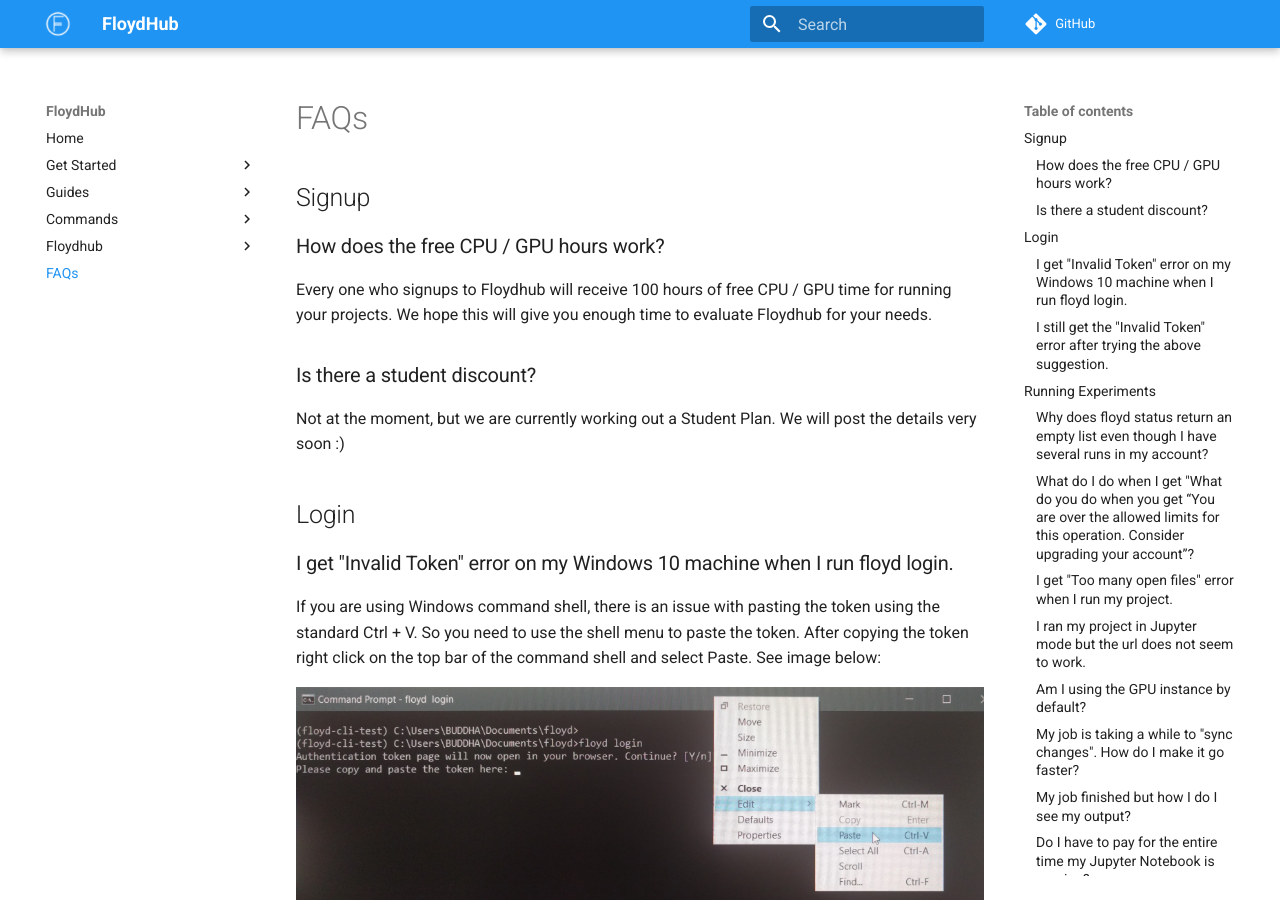
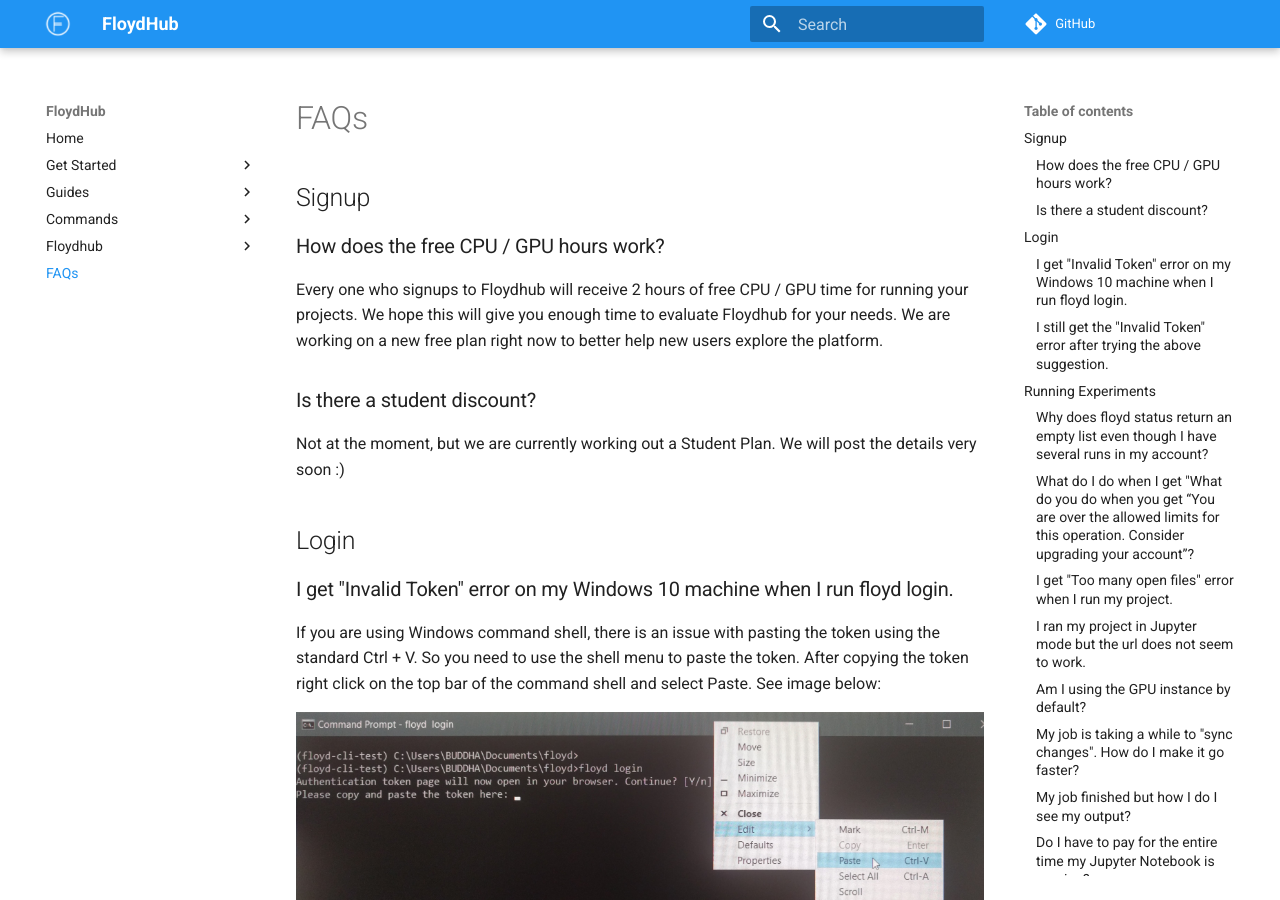
Before and after one commit to floydhub/floyd-docs, an MkDocs documentation site: the page built from docs/faq.md, in a window 1280 px wide and 900 px high. Built offline with MkDocs 1.6.1 and Material for MkDocs 9.7.7, drawn with Linux system fonts in a browser that asks for light colours; comment, search, counter and statistics services are not loaded; old or Windows-style settings are respelled for this version of MkDocs.

Commit message:
update free hour credits

```diff
--- a/docs/faq.md
+++ b/docs/faq.md
@@ -2,8 +2,9 @@
 
 ### How does the free CPU / GPU hours work?
 
-Every one who signups to Floydhub will receive 100 hours of free CPU / GPU time for running
+Every one who signups to Floydhub will receive 2 hours of free CPU / GPU time for running
 your projects. We hope this will give you enough time to evaluate Floydhub for your needs.
+We are working on a new free plan right now to better help new users explore the platform.
 
 ### Is there a student discount?
 
```
